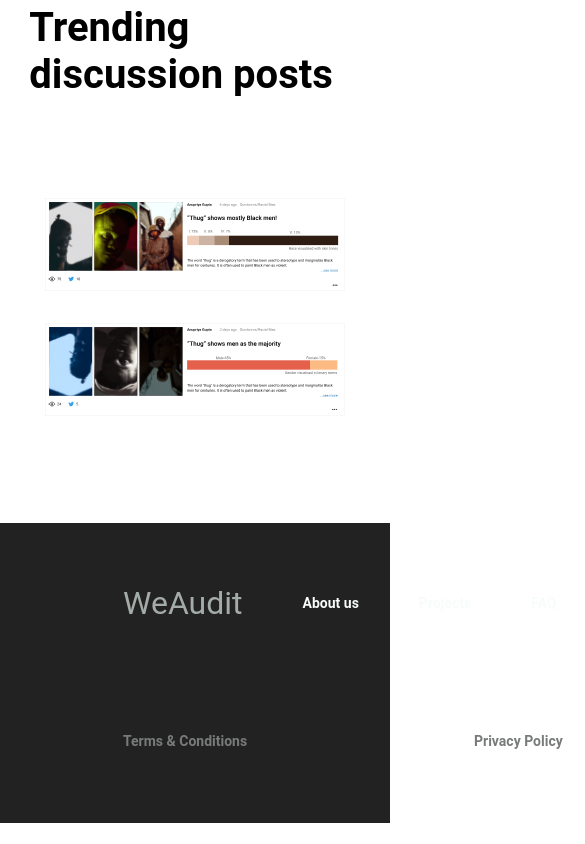
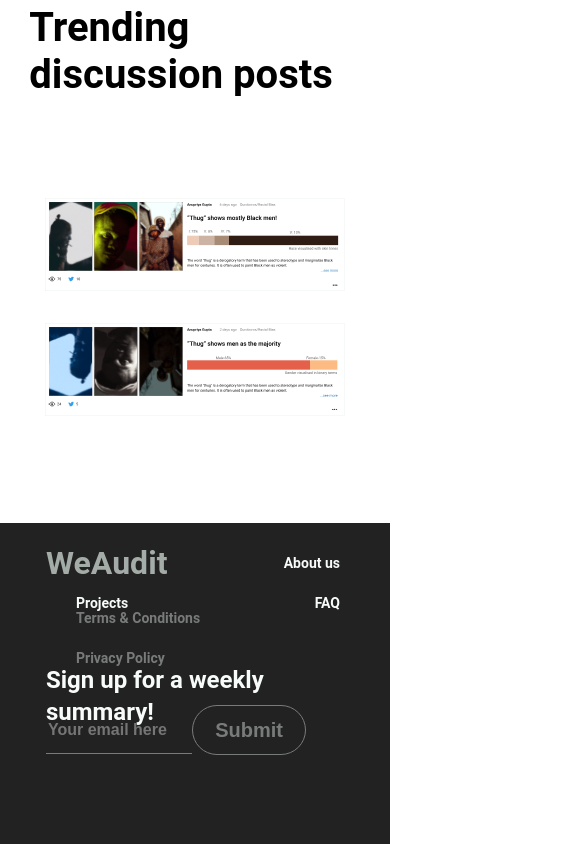
Before and after one commit to Ais0n/Vipera, a Next.js app: page / in a window 390 px wide. Shown: the part 2197-3041 px from the top of the page, 585 px wide, since content can reach past the window. Before the commit the page ends 3020 px from the top, so only its background shows below. Built offline with nearby package versions, Linux system fonts and the light colour scheme.

Commit message:
responsive footer

```diff
--- a/styles/Footer.module.css
+++ b/styles/Footer.module.css
@@ -2,6 +2,7 @@
 
 .footerContainer {
     display: flex;
+    flex-wrap: wrap;
     background-color: #222222;
     width: 100%;
     font-family: 'Roboto', sans-serif;
@@ -10,23 +11,23 @@
 }
 
 .leftFrame {
-    margin-left: 123px;
-    margin-top: 62px;
-    width: 458px;
-    height: 169px;
+    margin: 20px;
+    margin-left: 46px;
+    width: 100%;
+    max-width: 458px;
 }
 
 .firstLine {
     display: flex;
+    flex-wrap: wrap;
     justify-content: space-between;
-    text-align: center;
     align-items: center;
     height: 35px;
     padding: 0;
 }
 
 .title1 {
-    font-weight: 600px;
+    font-weight: 600;
     font-size: 32px;
     line-height: 40px;
     color: #A4ACA8;
@@ -35,97 +36,69 @@
 
 .firstLineItem {
     white-space: nowrap;
-    margin-left: 30px;
-    margin-right: 30px;
-    width: 66px;
-    height: 18.71px;
+    margin: 10px 30px;
     font-size: 14px;
     font-weight: 700;
     line-height: 20px;
-    text-align: left;
     color: #F7FCFA;
 }
 
 .spacing1 {
-    padding: 0;
-    width: 162px;
-    height: 108px;
+    height: 20px;
 }
 
 .secondLine {
     display: flex;
     justify-content: space-between;
-    text-align: center;
     align-items: center;
     height: 26px;
+    flex-wrap: wrap;
 }
 
-.secondLineItem1 {
+.secondLineItem1, .secondLineItem2 {
     white-space: nowrap;
-    margin-right: 30px;
-    width: 150px;
+    margin: 10px 30px;
     font-size: 14px;
     font-weight: 700;
     line-height: 20px;
-    text-align: left;
-    color: #797B7B;
-}
-
-.secondLineItem2 {
-    white-space: nowrap;
-    margin-left: 30px;
-    width: 107px;
-    font-size: 14px;
-    font-weight: 700;
-    line-height: 20px;
-    text-align: left;
     color: #797B7B;
 }
 
 .rightFrame {
-    padding-top: 62px;
-    width: 458px;
-    height: 169px;
-    margin-right: 105px;
+    margin: 20px;
+    margin-left: 46px;
+    width: 100%;
+    max-width: 458px;
 }
 
 .signup {
-    white-space: nowrap;
-    width: 331px;
+    width: 100%;
     height: 32px;
-    text-align: center;
     font-size: 24px;
     font-weight: 600;
     line-height: 32px;
+    color: #F7FCFA;
     text-align: left;
-    color: #F7FCFA;
-    width: Hug (430px)px;
-    gap: 9px;
 }
 
 .emailContainer {
     display: flex;
     justify-content: space-between;
-    text-align: center;
     align-items: center;
-    width: 134px;
-    height: 48px;
     margin-top: 9px;
 }
 
 .enterEmail {
-    white-space: nowrap;
-    width: 280px;
+    width: 100%;
+    max-width: 280px;
     height: 48px;
     font-size: 16px;
     font-weight: 600;
     line-height: 22px;
-    text-align: left;
     color: #797B7B;
     background-color: rgba(255, 255, 255, 0);
     border: none;
     border-bottom: 1px solid #797B7B;
-    margin-right: 16px;
 }
 
 .enterEmail:focus {
@@ -135,8 +108,8 @@
 .emailButton {
     padding: 11px 22px 11px 22px;
     gap: 10px;
+    margin-right: 64px;
     border-radius: 30px;
-    border: 1px;
     border: 1px solid #797B7B;
     background-color: rgba(255, 255, 255, 0);
     font-size: 20px;
@@ -147,5 +120,22 @@
 }
 
 .spacing2 {
-    margin-left: 324px;
+    display: none;
+    margin-left: 124px;
 }
+
+/* Media Queries for Responsive Design */
+@media (min-width: 768px) {
+    .footerContainer {
+        flex-wrap: nowrap;
+    }
+
+    .leftFrame, .rightFrame {
+        width: 50%;
+        max-width: none;
+    }
+
+    .spacing1, .spacing2 {
+        display: block;
+    }
+}
```
